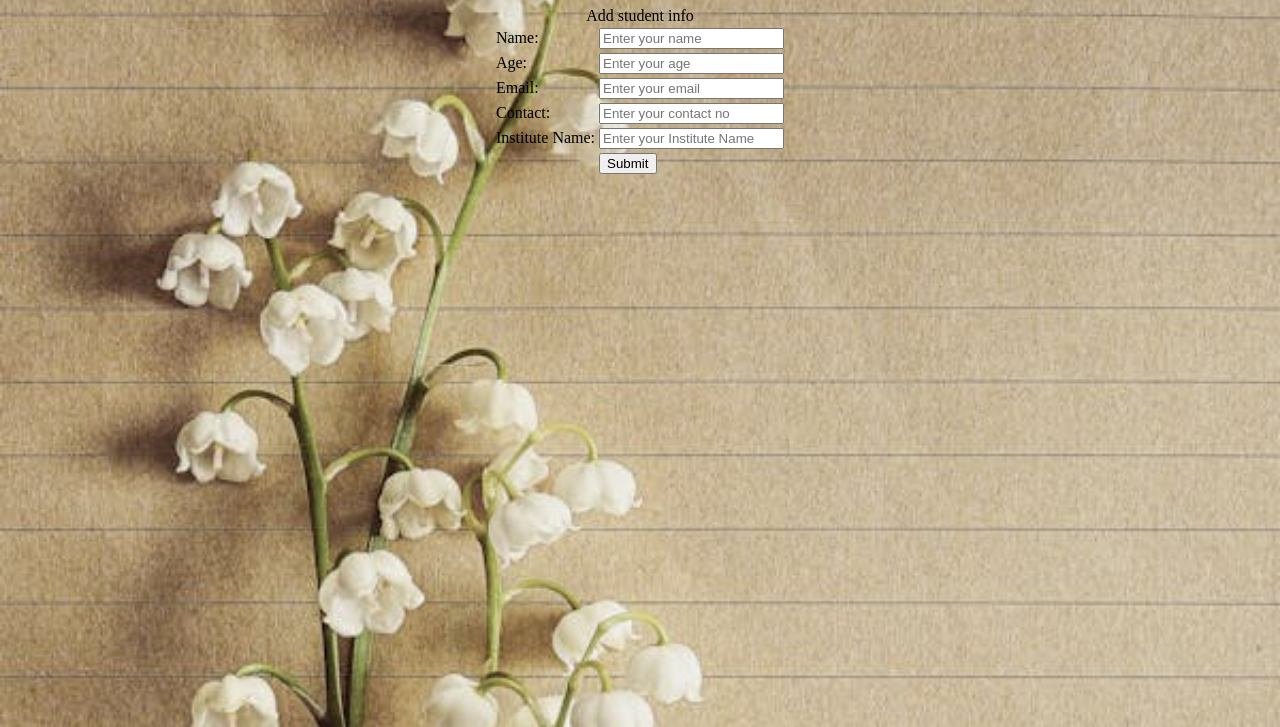
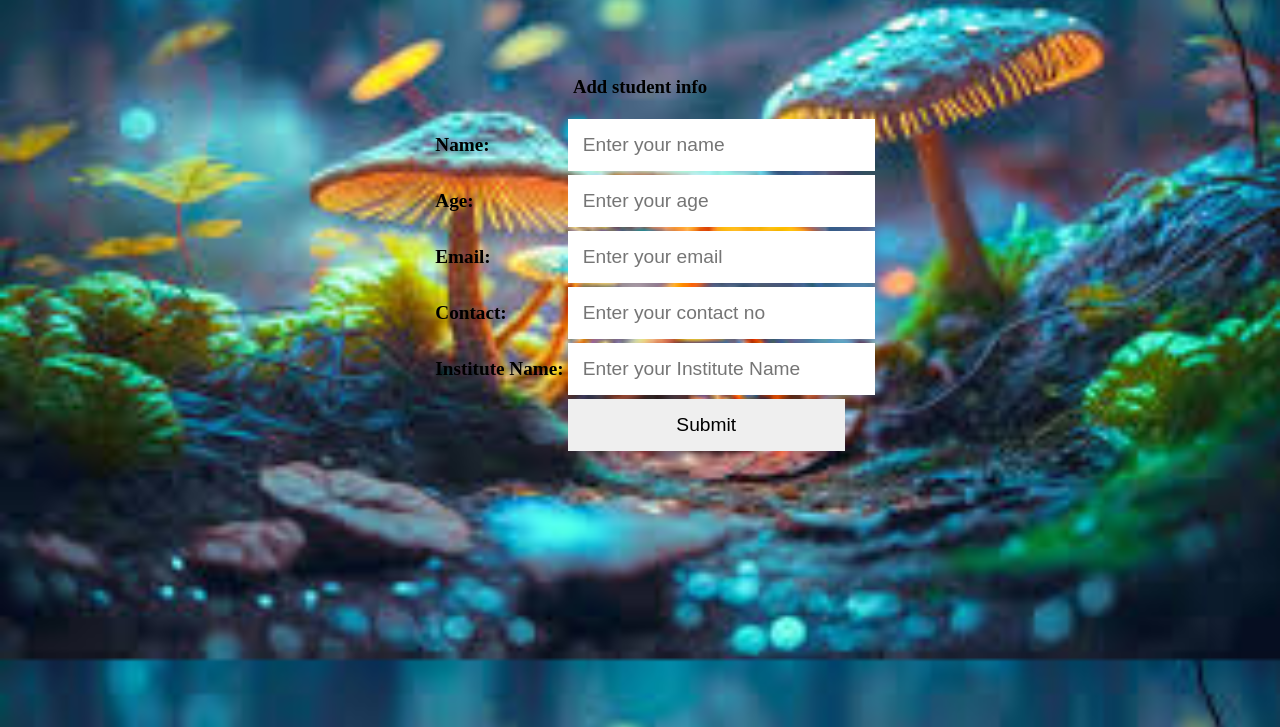
Before and after one commit to PDP-DK/Login-page, a plain HTML site: page intro.html in a window 1280 px wide. Shown: the part 73-800 px from the top of the page. Drawn offline with Linux system fonts and the light colour scheme.

Commit message:
index.css

```diff
--- a/index.css
+++ b/index.css
@@ -1,5 +1,17 @@
 body{
-    background-image: url("./flower.jpeg");
+    background-image: url("./img.jpg");
     background-size: cover;
 
 }
+.Form{
+    padding: 50px;
+     font-size: medium;
+
+}
+input{
+    width: 100%;
+    padding: 15px;
+    border: 20px;
+    cursor: pointer;
+    font-size: larger;
+}
--- a/intro.html
+++ b/intro.html
@@ -11,28 +11,28 @@
   <body style="background-color: darkgrey; ">
    <center>
     <h1>Organisation</h1>
-    <form>
-      <table>
+    <form class="Form" >
+      <table  >
         <tr>
-          <td>Name:</td> <td><input type="text" placeholder="Enter your name"></td>
+          <td style="font-size: larger;"><b>Name:</b></td> <td><input type="text" placeholder="Enter your name"></td>
         </tr>
         <tr>
-          <td>Age:</td><td><input type="number" placeholder="Enter your age"></td>
+          <td style="font-size: larger;"><b>Age:</b></td><td><input type="number" placeholder="Enter your age"></td>
         </tr>
         <tr>
-          <td>Email:</td><td><input type="email" placeholder="Enter your email"></td>
+          <td style="font-size: larger;"><b>Email:</b></td><td><input type="email" placeholder="Enter your email"></td>
         </tr>
         <tr>
-          <td>Contact:</td><td><input type="number" placeholder="Enter your contact no"></td>
+          <td style="font-size: larger;"><b>Contact:</b></td><td><input type="number" placeholder="Enter your contact no"></td>
         </tr>
 
         <tr>
-          <td>Institute Name:</td><td><input type="text" placeholder="Enter your Institute Name"></td>
+          <td style="font-size: larger;"><b>Institute Name:</b></td><td><input type="text" placeholder="Enter your Institute Name"></td>
         </tr>
         <tr>
           <td></td><td><input type="submit"></td>
         </tr>
-        <a>Add student info</a>
+        <h3>Add student info</h3>
       </table>
     </form>
   </center>
```
Also changed, not shown: img.jpg (added).
